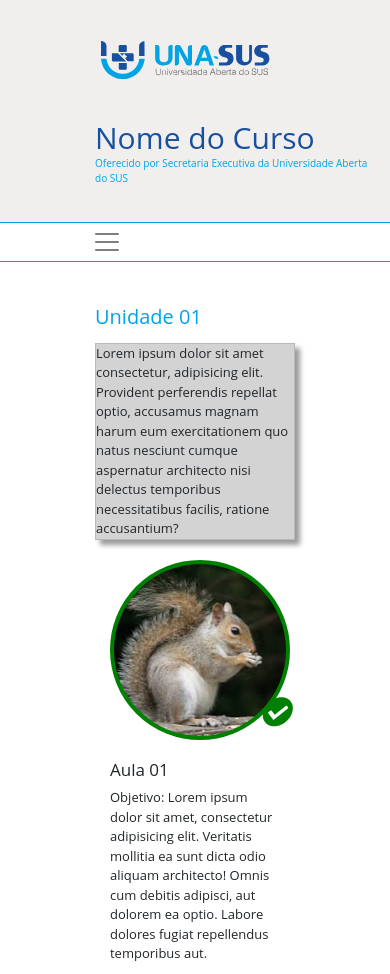
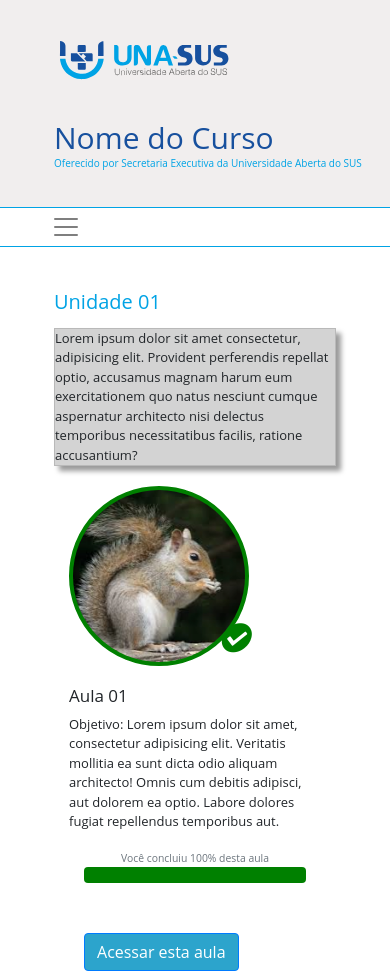
Before and after one commit to Eberthyn/UNASUS, a plain HTML site: page index.html in a window 390 px wide. Shown: the top 974 px of the page. Drawn offline with nearby package versions, Linux system fonts and the light colour scheme.

Commit message:
Padding Responsivo

```diff
--- a/style.css
+++ b/style.css
@@ -21,7 +21,7 @@ h2{
 #menuSuperior{
     border-bottom: 1px solid #00a3e5;
     border-top: 1px solid #00a3e5;
-    padding: 0px 80px 0px 80px !important;
+    padding: 0px 10% 0px 10% !important;
 
 }
 #menuSuperior li{
@@ -55,11 +55,11 @@ h2{
 /* Estilo Padrão*/
 header{
     background-color: rgb(241, 238, 238);
-    padding: 20px 0px 20px 80px !important;
+    padding: 20px 0px 20px 10% !important;
 }
 
 #row-main{
-padding: 30px 80px 30px 80px !important;
+padding: 30px 10% 30px 10% !important;
 max-width: 100%;
 }
 
```
